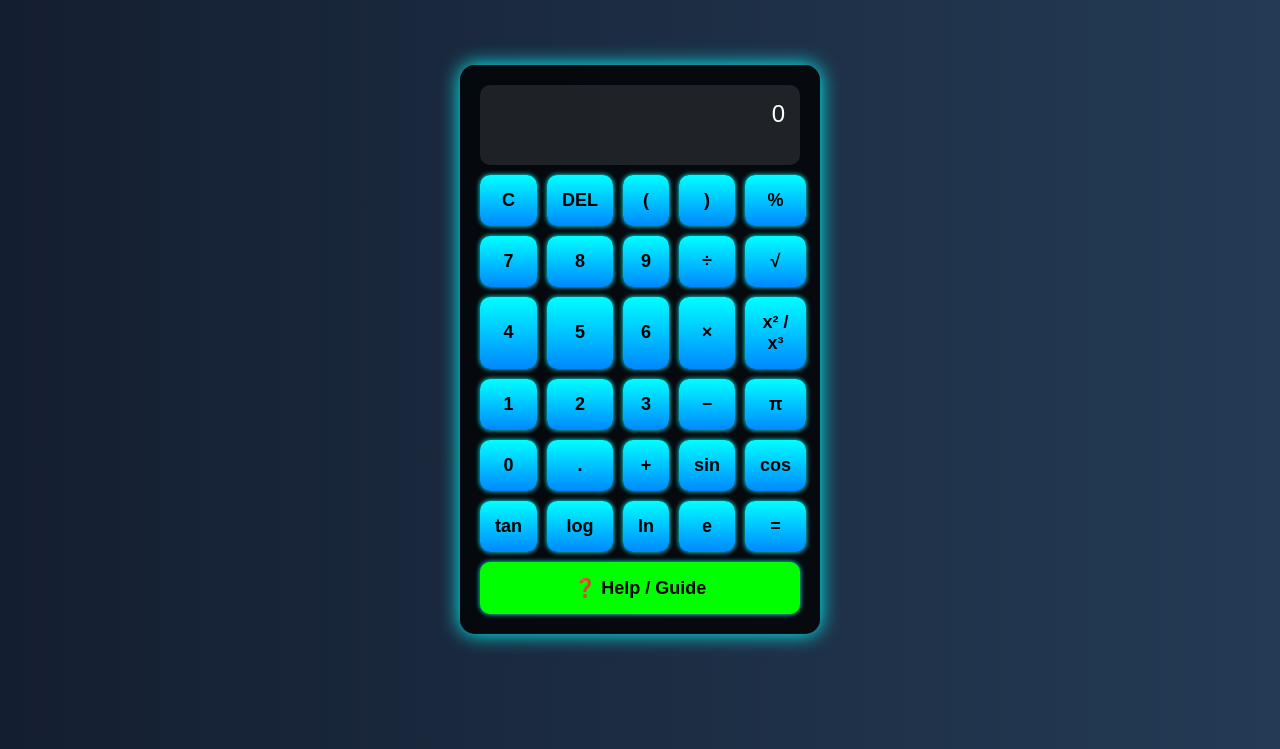
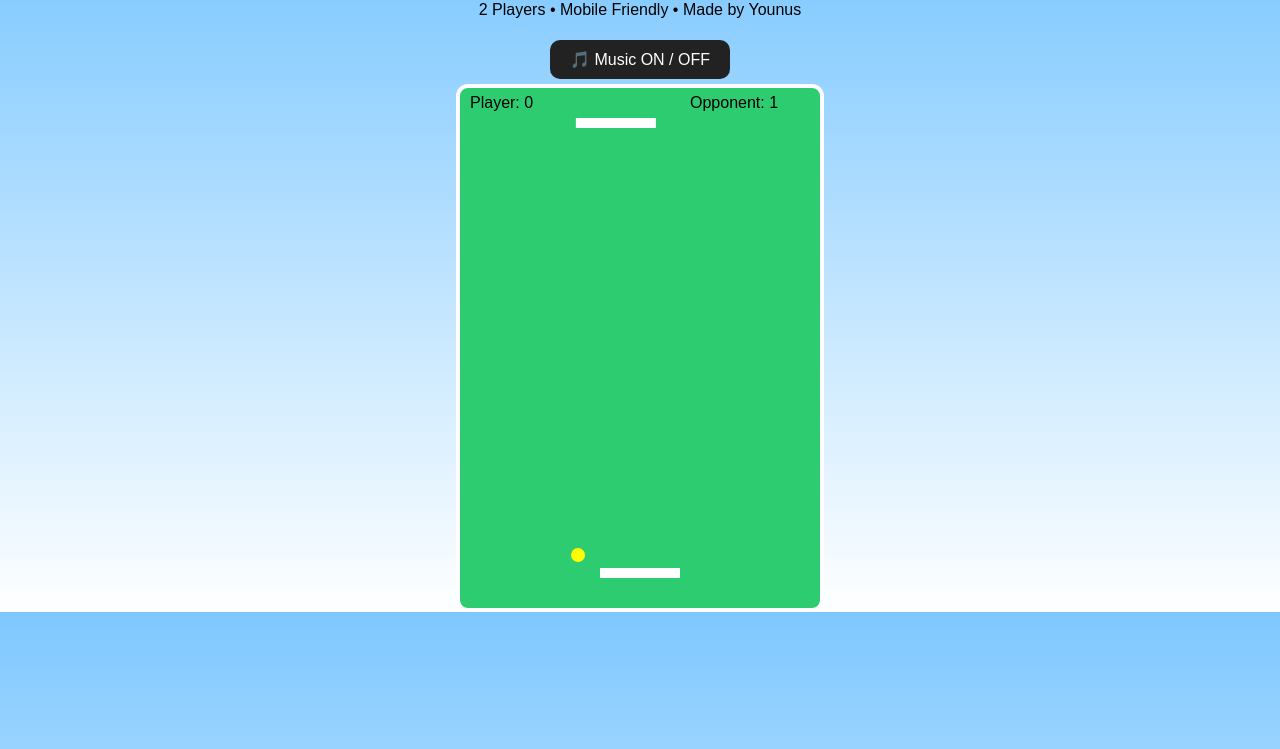
Before and after one commit to younusrahmattullah-design/maousufa-hello-kitty-house, a plain HTML site: page index.html in a window 1280 px wide. Shown: the part 51-800 px from the top of the page. Drawn offline with Linux system fonts and the light colour scheme.

Commit message:
index.html
Batminton game

```diff
--- a/index.html
+++ b/index.html
@@ -2,220 +2,174 @@
 <html lang="en">
 <head>
 <meta charset="UTF-8">
+<title>Badminton Game | Made by Younus Rahmatullah</title>
 <meta name="viewport" content="width=device-width, initial-scale=1.0">
-<title>Younus Scientific Calculator</title>
+
 <style>
-    /* Body & Background */
 body {
     margin: 0;
-        font-family: 'Arial', sans-serif;
-        background: linear-gradient(to right, #141E30, #243B55);
-        display: flex;
-        justify-content: center;
-        align-items: center;
-        height: 100vh;
-        flex-direction: column;
-        color: #fff;
+    background: linear-gradient(#7ec8ff, #ffffff);
+    font-family: Arial, sans-serif;
+    text-align: center;
 }
 
-    /* Calculator Container */
-    .calculator {
-        background: rgba(0,0,0,0.8);
-        border-radius: 15px;
-        padding: 20px;
-        width: 320px;
-        box-shadow: 0 0 20px #0ff;
+h2 {
+    margin: 8px;
 }
 
-    /* Display */
-    .display {
-        background: rgba(255,255,255,0.1);
-        border-radius: 10px;
-        padding: 15px;
-        font-size: 24px;
-        text-align: right;
-        margin-bottom: 10px;
-        min-height: 50px;
-        word-wrap: break-word;
-    }
-
-    /* Button Grid */
-    .buttons {
-        display: grid;
-        grid-template-columns: repeat(5, 1fr);
-        gap: 10px;
+canvas {
+    background: #2ecc71;
+    display: block;
+    margin: auto;
+    border: 4px solid white;
+    border-radius: 12px;
 }
 
 button {
-        padding: 15px;
-        font-size: 18px;
+    padding: 10px 20px;
+    margin: 5px;
+    font-size: 16px;
+    border-radius: 10px;
     border: none;
-        border-radius: 10px;
-        cursor: pointer;
-        transition: 0.2s;
-        background: linear-gradient(to bottom, #0ff, #08f);
-        color: #000;
-        font-weight: bold;
-        box-shadow: 0 0 5px #0ff;
-    }
-
-    button:hover {
-        transform: scale(1.05);
-        box-shadow: 0 0 15px #0ff;
-    }
-
-    button:active {
-        transform: scale(0.95);
-        box-shadow: 0 0 5px #08f;
-    }
-
-    /* Help Modal */
-    .modal {
-        display: none;
-        position: fixed;
-        top: 0; left: 0;
-        width: 100%; height: 100%;
-        background: rgba(0,0,0,0.9);
-        justify-content: center;
-        align-items: center;
-        text-align: left;
-        padding: 20px;
-        overflow-y: auto;
-    }
-
-    .modal-content {
-        background: #111;
-        border-radius: 15px;
-        padding: 20px;
-        max-width: 400px;
-        color: #0ff;
-    }
-
-    .close-btn {
-        background: red;
-        color: #fff;
-        padding: 5px 10px;
-        float: right;
-        border-radius: 5px;
-        cursor: pointer;
-        margin-bottom: 10px;
-    }
-
-    .title {
-        text-align: center;
-        font-size: 22px;
-        margin-bottom: 10px;
-        font-weight: bold;
-    }
-
-    @media (max-width: 360px) {
-        .calculator { width: 95%; }
-        button { padding: 12px; font-size: 16px; }
+    background: #222;
+    color: white;
 }
 </style>
 </head>
+
 <body>
 
-<div class="calculator">
-    <div class="display" id="display">0</div>
-    <div class="buttons">
-        <button onclick="clearDisplay()">C</button>
-        <button onclick="deleteChar()">DEL</button>
-        <button onclick="appendToDisplay('(')">(</button>
-        <button onclick="appendToDisplay(')')">)</button>
-        <button onclick="appendToDisplay('%')">%</button>
+<h2>🏸 Badminton Game</h2>
+<p>2 Players • Mobile Friendly • Made by Younus</p>
 
-        <button onclick="appendToDisplay('7')">7</button>
-        <button onclick="appendToDisplay('8')">8</button>
-        <button onclick="appendToDisplay('9')">9</button>
-        <button onclick="appendToDisplay('/')">÷</button>
-        <button onclick="appendToDisplay('Math.sqrt(')">√</button>
+<button onclick="toggleMusic()">🎵 Music ON / OFF</button>
 
-        <button onclick="appendToDisplay('4')">4</button>
-        <button onclick="appendToDisplay('5')">5</button>
-        <button onclick="appendToDisplay('6')">6</button>
-        <button onclick="appendToDisplay('*')">×</button>
-        <button onclick="appendToDisplay('Math.pow(')">x² / x³</button>
+<canvas id="game" width="360" height="520"></canvas>
 
-        <button onclick="appendToDisplay('1')">1</button>
-        <button onclick="appendToDisplay('2')">2</button>
-        <button onclick="appendToDisplay('3')">3</button>
-        <button onclick="appendToDisplay('-')">−</button>
-        <button onclick="appendToDisplay('Math.PI')">π</button>
+<audio id="hitSound">
+  <source src="https://cdn.pixabay.com/audio/2022/03/15/audio_39cfc5f6fa.mp3">
+</audio>
 
-        <button onclick="appendToDisplay('0')">0</button>
-        <button onclick="appendToDisplay('.')">.</button>
-        <button onclick="appendToDisplay('+')">+</button>
-        <button onclick="appendToDisplay('Math.sin(')">sin</button>
-        <button onclick="appendToDisplay('Math.cos(')">cos</button>
-
-        <button onclick="appendToDisplay('Math.tan(')">tan</button>
-        <button onclick="appendToDisplay('Math.log10(')">log</button>
-        <button onclick="appendToDisplay('Math.log(')">ln</button>
-        <button onclick="appendToDisplay('Math.E')">e</button>
-        <button onclick="calculateResult()">=</button>
-    </div>
-    <button style="margin-top:10px;width:100%;background:#0f0;color:#000;font-weight:bold;" onclick="openGuide()">❓ Help / Guide</button>
-</div>
-
-<!-- Guide Modal -->
-<div class="modal" id="guideModal">
-    <div class="modal-content">
-        <span class="close-btn" onclick="closeGuide()">X</span>
-        <div class="title">Younus Scientific Calculator Guide</div>
-        <p><strong>Basic Operations:</strong> +, −, ×, ÷</p>
-        <p><strong>sin(x), cos(x), tan(x):</strong> Trigonometric functions in degrees.</p>
-        <p><strong>log(x):</strong> Base-10 logarithm. Example: log(100)=2</p>
-        <p><strong>ln(x):</strong> Natural logarithm (base e)</p>
-        <p><strong>√:</strong> Square root. Example: √25 = 5</p>
-        <p><strong>x² / x³:</strong> Power function. Example: Math.pow(5,2) = 25</p>
-        <p><strong>π:</strong> Pi constant ≈ 3.14159</p>
-        <p><strong>e:</strong> Euler number ≈ 2.718</p>
-        <p><strong>( ):</strong> Use parentheses for order of operations.</p>
-        <p><strong>%:</strong> Percentage.</p>
-        <p><strong>DEL:</strong> Delete last character.</p>
-        <p><strong>C:</strong> Clear display.</p>
-        <p><strong>=:</strong> Calculate result.</p>
-        <p>All functions work offline and are mobile-optimized!</p>
-    </div>
-</div>
+<audio id="bgMusic" loop>
+  <source src="https://cdn.pixabay.com/audio/2022/10/25/audio_946b8f1f6a.mp3">
+</audio>
 
 <script>
-    const display = document.getElementById('display');
+const canvas = document.getElementById("game");
+const ctx = canvas.getContext("2d");
 
-    function appendToDisplay(value) {
-        if(display.innerText === "0") display.innerText = "";
-        display.innerText += value;
-    }
+const hitSound = document.getElementById("hitSound");
+const bgMusic = document.getElementById("bgMusic");
 
-    function clearDisplay() {
-        display.innerText = "0";
-    }
+let musicOn = false;
 
-    function deleteChar() {
-        display.innerText = display.innerText.slice(0,-1);
-        if(display.innerText === "") display.innerText = "0";
-    }
-
-    function calculateResult() {
-        try {
-            // Replace × ÷ symbols with JS operators
-            let expression = display.innerText.replace(/×/g,'*').replace(/÷/g,'/');
-            // Evaluate expression
-            let result = eval(expression);
-            display.innerText = result;
-        } catch(e) {
-            display.innerText = "Error";
+function toggleMusic() {
+    if (!musicOn) {
+        bgMusic.play();
+        musicOn = true;
+    } else {
+        bgMusic.pause();
+        musicOn = false;
     }
 }
 
-    function openGuide() {
-        document.getElementById('guideModal').style.display = 'flex';
+// Players
+let p1 = { x: 140, y: 480, w: 80, h: 10, score: 0 };
+let p2 = { x: 140, y: 30,  w: 80, h: 10, score: 0 };
+
+// Shuttle
+let shuttle = {
+    x: 180,
+    y: 260,
+    r: 7,
+    dx: 2,
+    dy: 3
+};
+
+// Touch control (Player 1)
+canvas.addEventListener("touchmove", e => {
+    let rect = canvas.getBoundingClientRect();
+    p1.x = e.touches[0].clientX - rect.left - p1.w / 2;
+});
+
+// Draw
+function drawPlayer(p) {
+    ctx.fillStyle = "white";
+    ctx.fillRect(p.x, p.y, p.w, p.h);
 }
 
-    function closeGuide() {
-        document.getElementById('guideModal').style.display = 'none';
+function drawShuttle() {
+    ctx.beginPath();
+    ctx.arc(shuttle.x, shuttle.y, shuttle.r, 0, Math.PI * 2);
+    ctx.fillStyle = "yellow";
+    ctx.fill();
 }
+
+// Collision
+function hit(p) {
+    return (
+        shuttle.x > p.x &&
+        shuttle.x < p.x + p.w &&
+        shuttle.y + shuttle.r > p.y &&
+        shuttle.y - shuttle.r < p.y + p.h
+    );
+}
+
+// AI movement
+function aiMove() {
+    p2.x += (shuttle.x - (p2.x + p2.w / 2)) * 0.05;
+}
+
+// Update
+function update() {
+    ctx.clearRect(0, 0, canvas.width, canvas.height);
+
+    drawPlayer(p1);
+    drawPlayer(p2);
+    drawShuttle();
+
+    shuttle.x += shuttle.dx;
+    shuttle.y += shuttle.dy;
+
+    aiMove();
+
+    if (shuttle.x < 0 || shuttle.x > canvas.width) shuttle.dx *= -1;
+
+    if (hit(p1)) {
+        shuttle.dy = -Math.abs(shuttle.dy);
+        hitSound.play();
+    }
+
+    if (hit(p2)) {
+        shuttle.dy = Math.abs(shuttle.dy);
+        hitSound.play();
+    }
+
+    if (shuttle.y > canvas.height) {
+        p2.score++;
+        reset();
+    }
+
+    if (shuttle.y < 0) {
+        p1.score++;
+        reset();
+    }
+
+    ctx.fillStyle = "black";
+    ctx.font = "16px Arial";
+    ctx.fillText("Player: " + p1.score, 10, 20);
+    ctx.fillText("Opponent: " + p2.score, 230, 20);
+
+    requestAnimationFrame(update);
+}
+
+function reset() {
+    shuttle.x = 180;
+    shuttle.y = 260;
+    shuttle.dy *= -1;
+}
+
+update();
 </script>
 
 </body>
```
Lines whose indentation alone changed are shown as unchanged.
